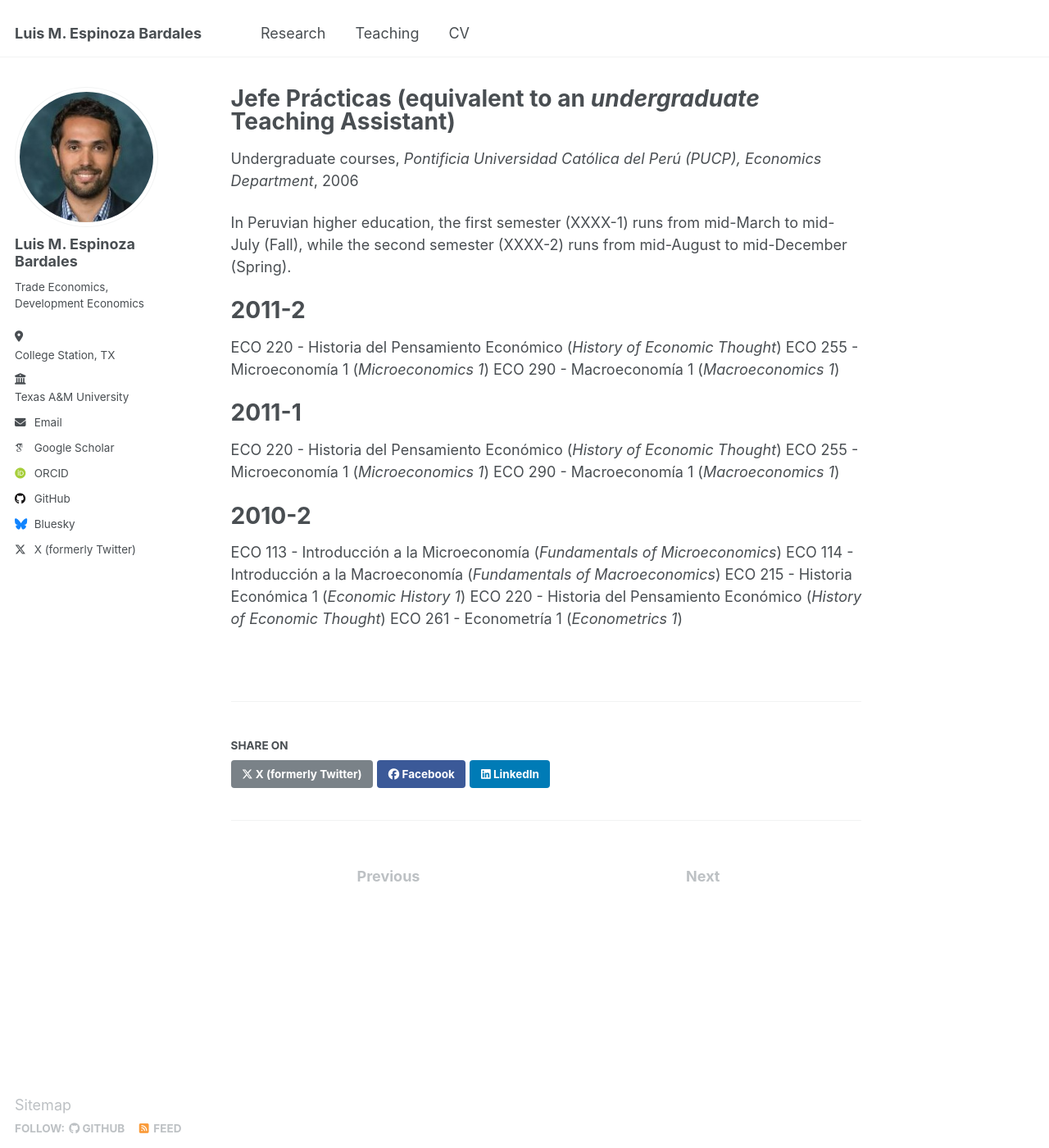
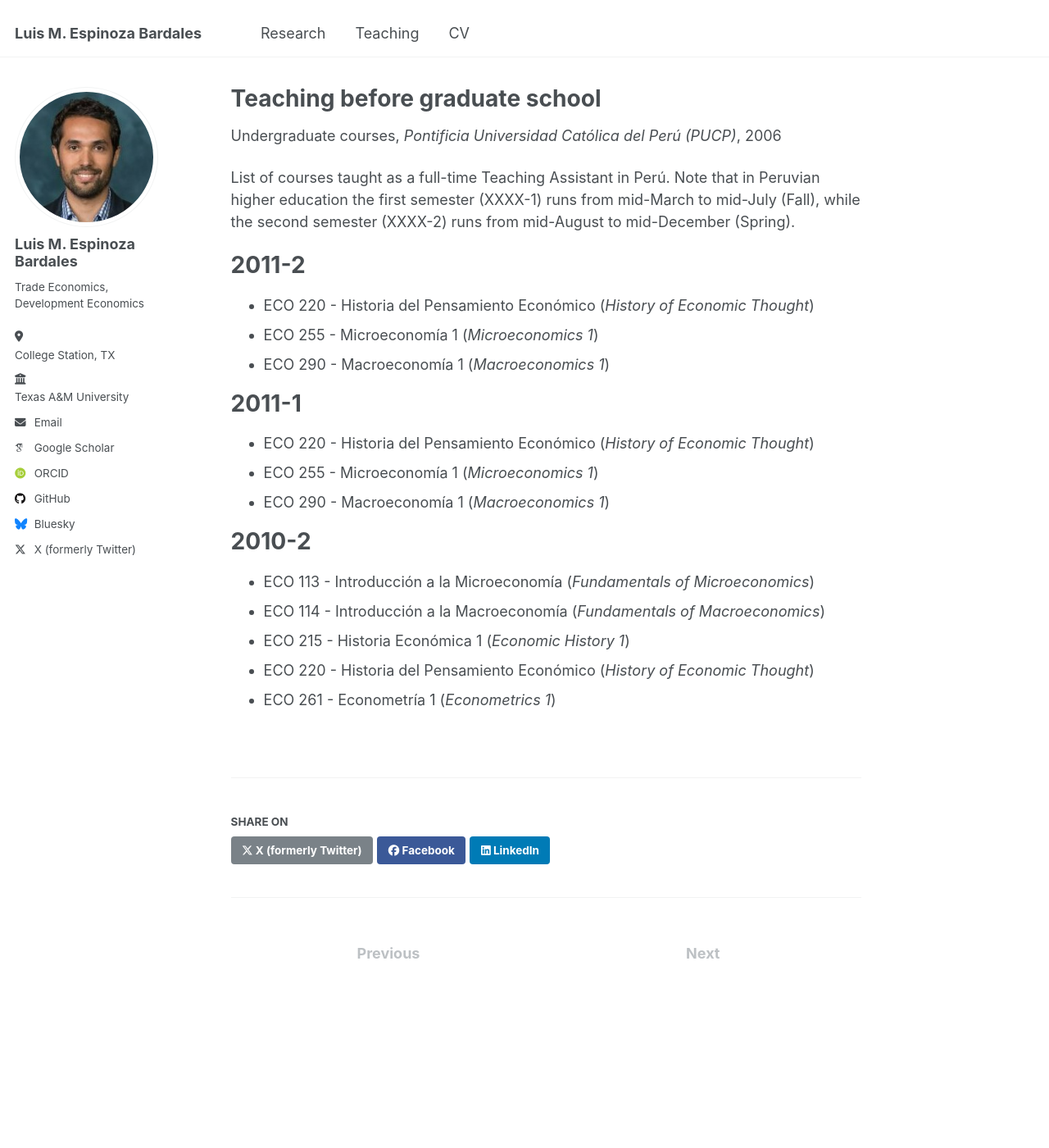
Before and after one commit to Luis-Espinoza-Bardales/luis-espinoza-bardales.github.io, a Jekyll site: the page built from _teaching/2006-PUCP.md, in a window 1280 px wide and 1400 px high. Shown: the whole window at 82% size. Built offline with Jekyll 4.4.1, drawn with Linux system fonts in a browser that asks for light colours; some web fonts are replaced.

Commit message:
Update 2006-PUCP.md

```diff
--- a/_teaching/2006-PUCP.md
+++ b/_teaching/2006-PUCP.md
@@ -1,31 +1,31 @@
 ---
-title: "Jefe Prácticas (equivalent to an *undergraduate* Teaching Assistant)"
+title: "Teaching before graduate school"
 collection: teaching
 type: "Undergraduate courses"
-permalink: /teaching/2014-spring-teaching-1
-venue: "Pontificia Universidad Católica del Perú (PUCP), Economics Department"
+permalink: /teaching/2006-PUCP
+venue: "Pontificia Universidad Católica del Perú (PUCP)"
 date: 2006-03-01
 location: "Lima, Perú"
 ---
 
-In Peruvian higher education, the first semester (XXXX-1) runs from mid-March to mid-July (Fall), while the second semester (XXXX-2) runs from mid-August to mid-December (Spring).
+List of courses taught as a full-time Teaching Assistant in Perú. Note that in Peruvian higher education the first semester (XXXX-1) runs from mid-March to mid-July (Fall), while the second semester (XXXX-2) runs from mid-August to mid-December (Spring).
 
 2011-2
 ======
-ECO 220 - Historia del Pensamiento Económico (*History of Economic Thought*)
-ECO 255 - Microeconomía 1 (*Microeconomics 1*)
-ECO 290 - Macroeconomía 1 (*Macroeconomics 1*)
+- ECO 220 - Historia del Pensamiento Económico (*History of Economic Thought*)
+- ECO 255 - Microeconomía 1 (*Microeconomics 1*)
+- ECO 290 - Macroeconomía 1 (*Macroeconomics 1*)
 
 2011-1
 ======
-ECO 220 - Historia del Pensamiento Económico (*History of Economic Thought*)
-ECO 255 - Microeconomía 1 (*Microeconomics 1*)
-ECO 290 - Macroeconomía 1 (*Macroeconomics 1*)
+- ECO 220 - Historia del Pensamiento Económico (*History of Economic Thought*)
+- ECO 255 - Microeconomía 1 (*Microeconomics 1*)
+- ECO 290 - Macroeconomía 1 (*Macroeconomics 1*)
 
 2010-2
 ======
-ECO 113 - Introducción a la Microeconomía (*Fundamentals of Microeconomics*)
-ECO 114 - Introducción a la Macroeconomía (*Fundamentals of Macroeconomics*)
-ECO 215 - Historia Económica 1 (*Economic History 1*)
-ECO 220 - Historia del Pensamiento Económico (*History of Economic Thought*)
-ECO 261 - Econometría 1 (*Econometrics 1*)
+- ECO 113 - Introducción a la Microeconomía (*Fundamentals of Microeconomics*)
+- ECO 114 - Introducción a la Macroeconomía (*Fundamentals of Macroeconomics*)
+- ECO 215 - Historia Económica 1 (*Economic History 1*)
+- ECO 220 - Historia del Pensamiento Económico (*History of Economic Thought*)
+- ECO 261 - Econometría 1 (*Econometrics 1*)
```
